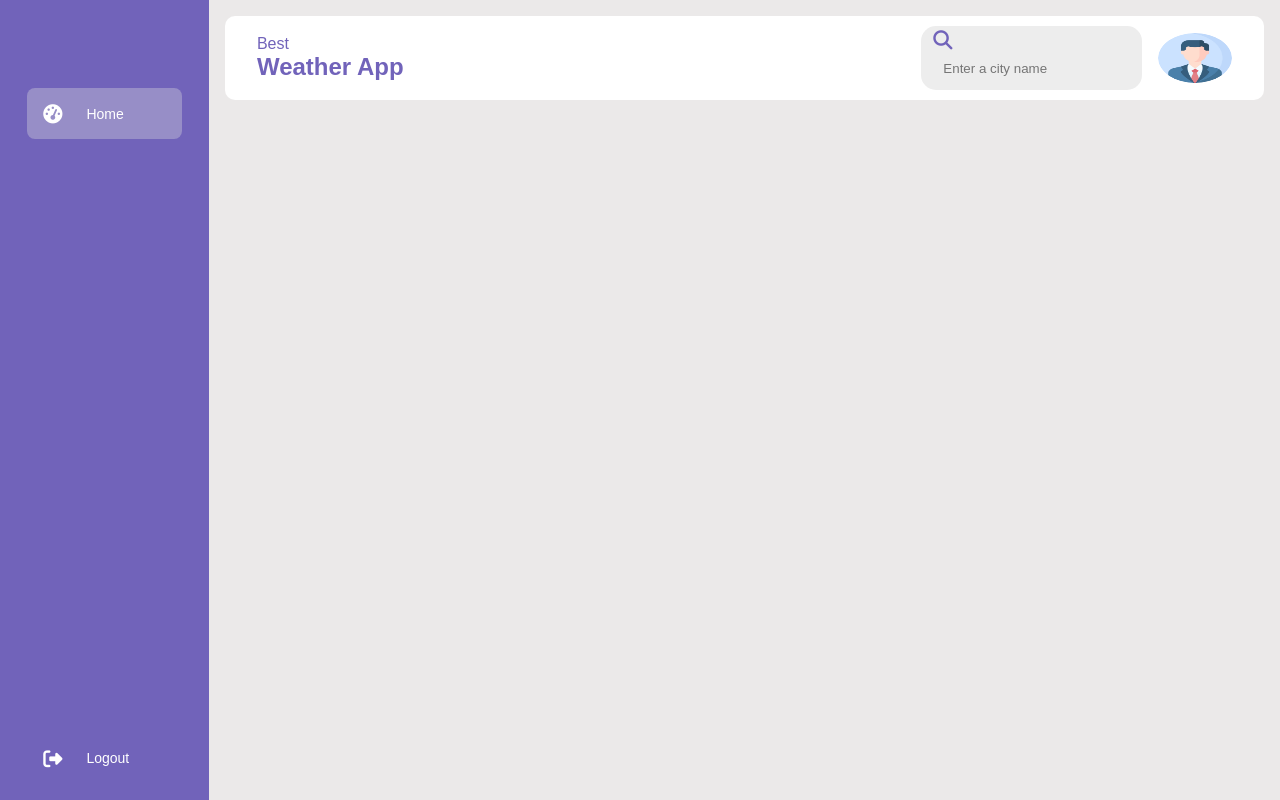
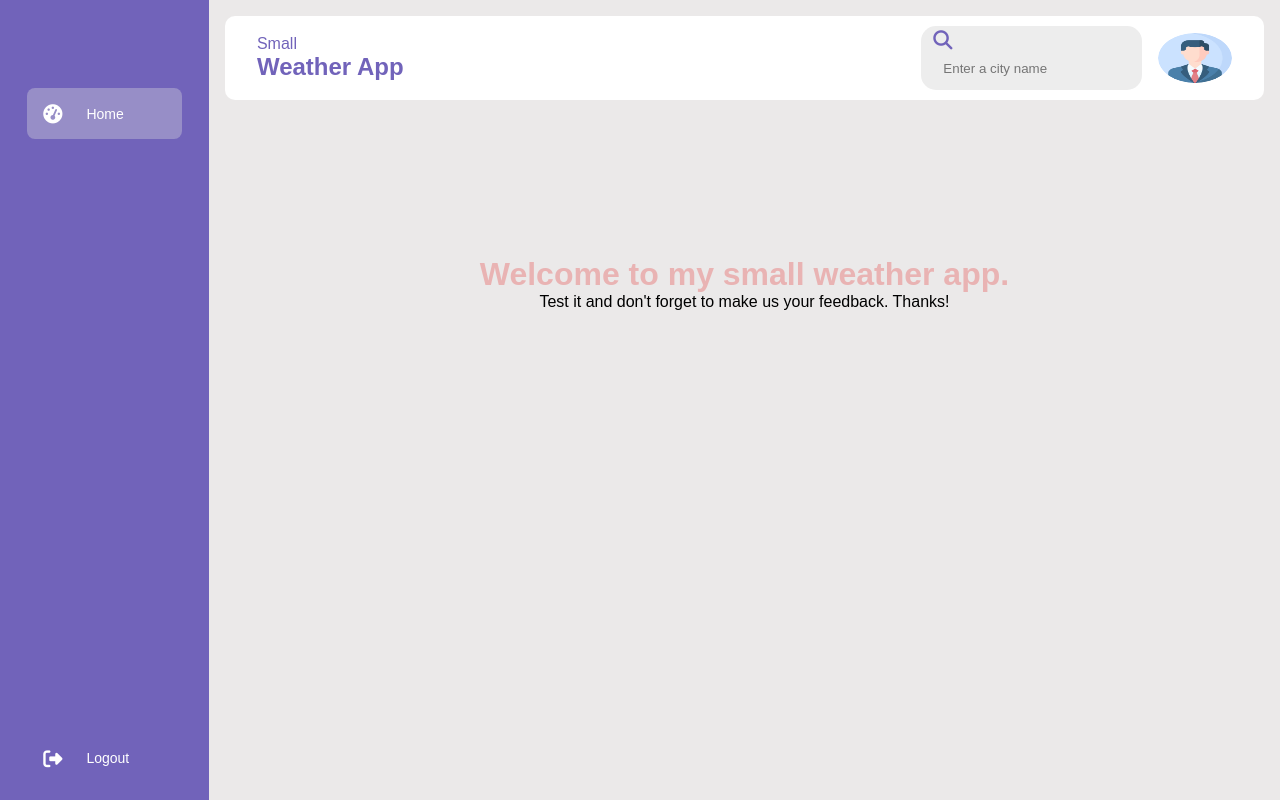
Before and after one commit to eaguidigodo/training, a Flask app: page / in a window 1280 px wide. Run offline with Flask 3, Linux system fonts and the light colour scheme.

Commit message:
Added small text to the home page

```diff
--- a/web_developement/backend/flask/weather_app/static/css/index.css
+++ b/web_developement/backend/flask/weather_app/static/css/index.css
@@ -12,6 +12,13 @@ body{
 .container{
     display: flex;
     width: 100%;
+}
+h1{
+    color: #e9b3b3;
+}
+.center{
+    text-align: center;
+    margin-top: 15%;
 }
 .sidebar{
     position: sticky;
--- a/web_developement/backend/flask/weather_app/templates/index.html
+++ b/web_developement/backend/flask/weather_app/templates/index.html
@@ -28,7 +28,7 @@
     <div class="main--content">
         <div class="header--wrapper">
             <div class="header--title">
-                <span>Best</span>
+                <span>Small</span>
                 <h2>Weather App</h2>
             </div>
             <div class="user--info">
@@ -41,6 +41,14 @@
                 <img src="{{url_for('static', filename='img/profile.png')}}" alt="Profile picture">
             </div>
         </div>
+        {% if not data %}
+        <div class="center">
+            <h1>Welcome to my small weather app. </h1>
+            <p>Test it and don't forget to make us your feedback. Thanks!</p>
+
+        </div>
+        {% endif %}
+
        {% if data %}
         <div class="card--container">
             <h3 class="main--title">Today's data</h3>
```
